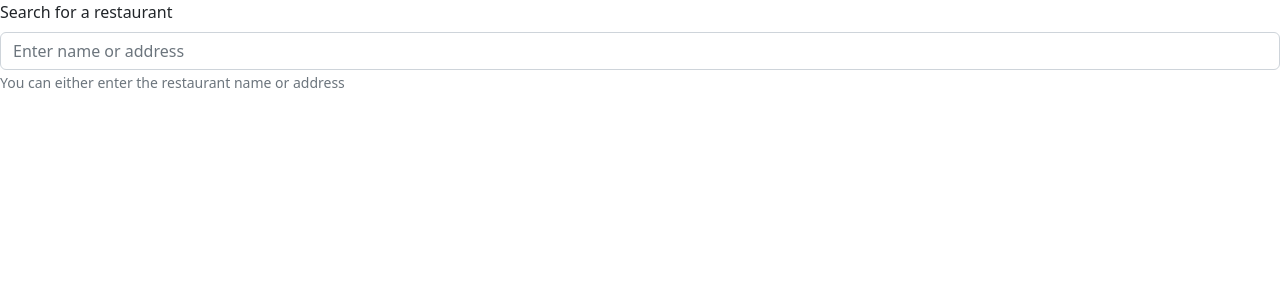
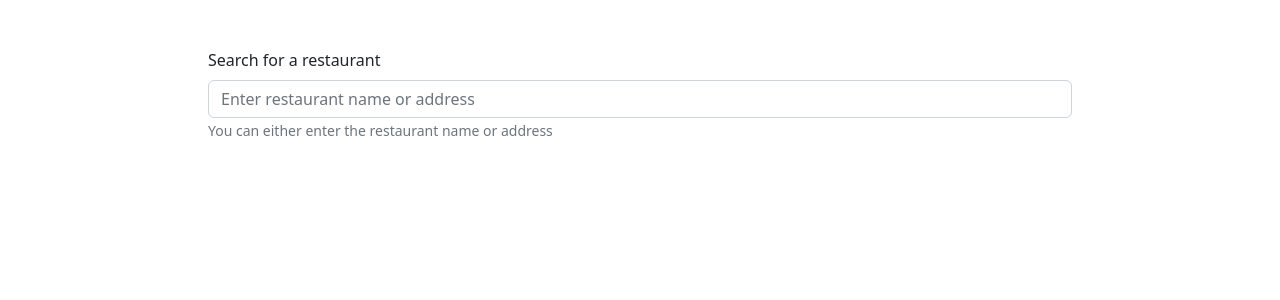
Before and after one commit to LouisvilleData/RestaurantGrades, a React (Create React App) app: page / in a window 1280 px wide. Shown: the top 300 px of the page. Built offline with nearby package versions, Linux system fonts and the light colour scheme.

Commit message:
Some more updates

```diff
--- a/package.json
+++ b/package.json
@@ -38,5 +38,8 @@
       "last 1 firefox version",
       "last 1 safari version"
     ]
+  },
+  "devDependencies": {
+    "tailwindcss": "^3.2.7"
   }
 }
--- a/src/App.css
+++ b/src/App.css
@@ -1,38 +1,8 @@
-.App {
-  text-align: center;
+html, body {
+  width: 100%;
+  height: 100%;
 }
 
-.App-logo {
-  height: 40vmin;
-  pointer-events: none;
-}
-
-@media (prefers-reduced-motion: no-preference) {
-  .App-logo {
-    animation: App-logo-spin infinite 20s linear;
-  }
-}
-
-.App-header {
-  background-color: #282c34;
-  min-height: 100vh;
-  display: flex;
-  flex-direction: column;
-  align-items: center;
-  justify-content: center;
-  font-size: calc(10px + 2vmin);
-  color: white;
-}
-
-.App-link {
-  color: #61dafb;
-}
-
-@keyframes App-logo-spin {
-  from {
-    transform: rotate(0deg);
-  }
-  to {
-    transform: rotate(360deg);
-  }
-}
+@tailwind base;
+@tailwind components;
+@tailwind utilities;
--- a/src/pages/Home.js
+++ b/src/pages/Home.js
@@ -2,7 +2,7 @@ import debounce from "lodash.debounce";
 import { useEffect, useState } from "react";
 import Form from "react-bootstrap/Form";
 
-export default function Home(){
+export default function Home() {
     const [restaurantResults, setRestaurantResults] = useState([]);
 
     useEffect(() => {
@@ -12,23 +12,23 @@ export default function Home(){
         // });
 
 
-    },[])
+    }, [])
 
     const handleRestaurantChange = debounce((event) => {
         const query = event.target.value;
 
-        if(query !== "" && query.length > 3) {
-            fetch(`https://services1.arcgis.com/79kfd2K6fskCAkyg/arcgis/rest/services/Louisville_Metro_KY_Restaurant_Inspection_Scores/FeatureServer/0/query?f=json&where=(EstablishmentName LIKE '%25${query}%25' OR Address LIKE '%25${query}%25')&outFields=*`)
+        if (query !== "" && query.length > 2) {
+            fetch(`https://services1.arcgis.com/79kfd2K6fskCAkyg/arcgis/rest/services/Louisville_Metro_KY_Restaurant_Inspection_Scores/FeatureServer/0/query?f=json&where=(EstablishmentName LIKE '%25${encodeURI(query)}%25' OR Address LIKE '%25${encodeURI(query)}%25')&outFields=*`)
                 .then(data => (data.json()))
                 .then(json => {
                     console.log(json.features)
-                if(json.features) {
+                    if (json.features) {
                         const data = json.features.reduce((result, restaurant) => {
-                        let i = result.findIndex(f => {return f.id == restaurant.attributes.EstablishmentID});
+                            let i = result.findIndex(f => { return f.id == restaurant.attributes.EstablishmentID });
 
-                        if(i > -1) {
+                            if (i > -1) {
                                 const res = result.map((r, index) => {
-                                if(i == index) {
+                                    if (i == index) {
                                         r.inspections.push({
                                             id: restaurant.attributes.InspectionID,
                                             score: restaurant.attributes.score,
@@ -42,10 +42,11 @@ export default function Home(){
                                 })
                                 return res
                             } else {
-                            return [...result,{
+                                return [...result, {
                                     id: restaurant.attributes.EstablishmentID,
                                     name: restaurant.attributes.EstablishmentName,
                                     address: restaurant.attributes.Address,
+                                    city: restaurant.attributes.City,
                                     inspections: [{
                                         id: restaurant.attributes.InspectionID,
                                         score: restaurant.attributes.score,
@@ -68,24 +69,49 @@ export default function Home(){
             setRestaurantResults([]);
         }
 
-    },600)
+    }, 600)
 
-    return <div>
+    return <div className="p-4 md:p-8 h-screen w-full md:w-3/4 mx-auto">
+
+        <div className="bg-white rounded-md p-4">
             <Form.Group className="mb-3" controlId="formRestaurant">
                 <Form.Label>Search for a restaurant</Form.Label>
-        <Form.Control type="email" placeholder="Enter name or address" onChange={handleRestaurantChange}/>
+                <Form.Control type="search" placeholder="Enter restaurant name or address" onChange={handleRestaurantChange} />
                 <Form.Text className="text-muted">
                     You can either enter the restaurant name or address
                 </Form.Text>
             </Form.Group>
+        </div>
 
-       <div>
-            {restaurantResults && restaurantResults.map(restaurant => (<div>
-                {restaurant.name}
-
-                    Address: {restaurant.address}
-
-            </div>))}
+        <div className="grid grid-cols-1 md:grid-cols-2 lg:grid-cols-3 gap-4 w-full">
+            {restaurantResults && restaurantResults.map(restaurant => (
+                <div key={restaurant.id} className="bg-white font-semibold rounded-md border shadow-lg p-4 w-full">
+                    {/* <img className="mb-3 w-32 h-32 rounded-full shadow-lg mx-auto" src="https://images.unsplash.com/photo-1633332755192-727a05c4013d?ixlib=rb-1.2.1&ixid=MnwxMjA3fDB8MHxwaG90by1wYWdlfHx8fGVufDB8fHx8&auto=format&fit=crop&w=880&q=80" alt="product designer" /> */}
+                    <h1 className="text-lg text-gray-700 text-center">{restaurant.name}</h1>
+                    <h3 className="text-sm text-gray-400 text-center">{restaurant.address}</h3>
+                    <h4 className="block w-full text-center mt-2">Inspections:</h4>
+                    <table className="m-0 p-0 w-full text-xs xl:text-base text-center xl:text-left">
+                        <thead>
+                            <tr>
+                                <th>Date</th>
+                                <th>Type</th>
+                                <th>Score</th>
+                                <th>Grade</th>
+                            </tr>
+                        </thead>
+                        <tbody className="">
+                            {restaurant.inspections && restaurant.inspections.map(inspection => (
+                                <tr key={inspection.date} className="">
+                                    <td>{`${inspection.date.getMonth()}/${inspection.date.getDate()}/${inspection.date.getFullYear()}`}</td>
+                                    <td>{inspection.type}</td>
+                                    <td>{inspection.score}</td>
+                                    <td>{inspection.grade ? inspection.grade : "N/A"}</td>
+                                </tr>
+                            ))}
+                        </tbody>
+                    </table>
+                </div>
+            ))}
 
         </div>
     </div>
--- /dev/null
+++ b/tailwind.config.js
@@ -0,0 +1,10 @@
+/** @type {import('tailwindcss').Config} */
+module.exports = {
+  content: [
+    "./src/**/*.{js,jsx,ts,tsx}",
+  ],
+  theme: {
+    extend: {},
+  },
+  plugins: [],
+}
```
Also changed, not shown: 1 other file (tests, documents, lock files or other folders). Lines whose indentation alone changed are shown as unchanged.
